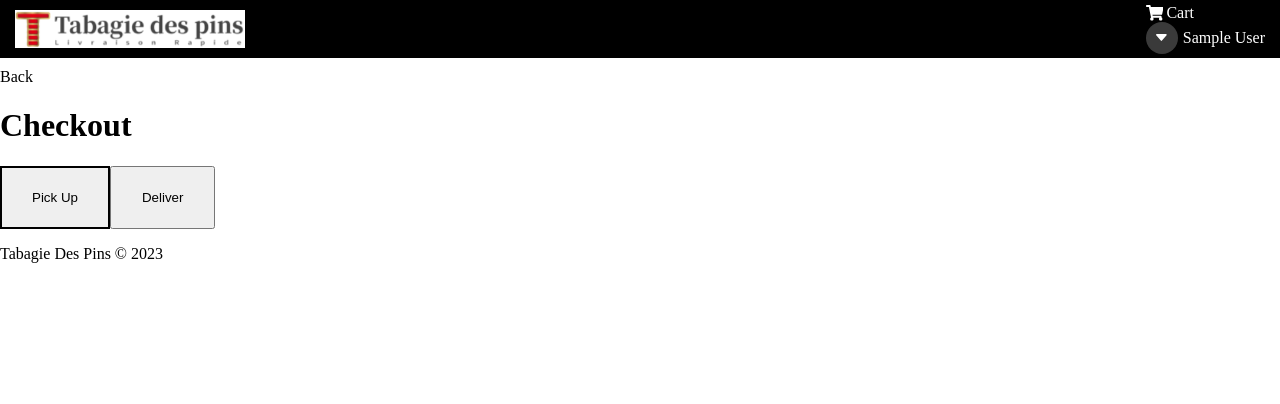
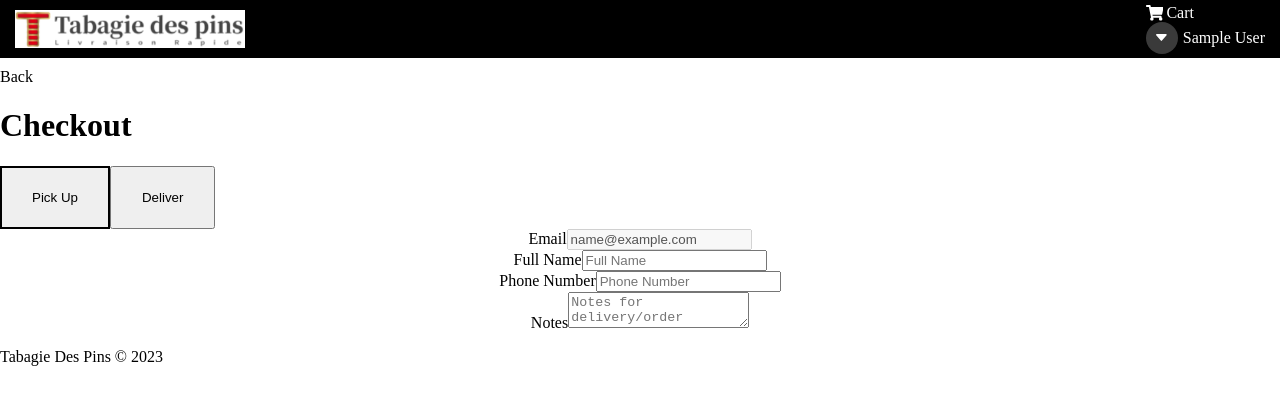
Before and after one commit to brian-pan/taba-retail, a React (Vite) app in the folder frontend/: page /checkout in a window 1280 px wide. Shown: the top 404 px of the page. Built offline with nearby package versions, Linux system fonts and the light colour scheme; sample sign-in values are in the browser's storage.

Commit message:
display userinfo form and shipping info form

```diff
--- /dev/null
+++ b/frontend/src/assets/areaOptions.ts
@@ -0,0 +1,30 @@
+export const areaOptions = [
+  {
+    value: "Ville-Marie",
+    label: "Ville-Marie",
+  },
+  {
+    value: "Plateau-Mont-Royal",
+    label: "Plateau-Mont-Royal",
+  },
+  {
+    value: "Outremont",
+    label: "Outremont",
+  },
+  {
+    value: "Westmount",
+    label: "Westmount",
+  },
+  {
+    value: "Sud-Ouest",
+    label: "Sud-Ouest",
+  },
+  {
+    value: "Côte-des-Neiges",
+    label: "Côte-des-Neiges",
+  },
+  {
+    value: "Mont-Royal",
+    label: "Mont-Royal",
+  },
+];
--- a/frontend/src/components/ShippingForm.tsx
+++ b/frontend/src/components/ShippingForm.tsx
@@ -4,46 +4,17 @@ import { useDispatch, useSelector } from "react-redux";
 import { useNavigate } from "react-router-dom";
 import Select from "react-select";
 
+import { areaOptions } from "../assets/areaOptions";
+
 interface ShippingFormProps {}
 
-const ShippingForm: React.FunctionComponent<ShippingFormProps> = (props) => {
+const ShippingForm: React.FunctionComponent<ShippingFormProps> = () => {
   const [address, setAddress] = useState("");
   const [area, setArea] = useState("");
   const [postalCode, setPostalCode] = useState("");
 
   // @ts-ignore
   const { isPickUp, shippingAddress } = useSelector((state) => state.cart);
-
-  const areaOptions = [
-    {
-      value: "Ville-Marie",
-      label: "Ville-Marie",
-    },
-    {
-      value: "Plateau-Mont-Royal",
-      label: "Plateau-Mont-Royal",
-    },
-    {
-      value: "Outremont",
-      label: "Outremont",
-    },
-    {
-      value: "Westmount",
-      label: "Westmount",
-    },
-    {
-      value: "Sud-Ouest",
-      label: "Sud-Ouest",
-    },
-    {
-      value: "Côte-des-Neiges",
-      label: "Côte-des-Neiges",
-    },
-    {
-      value: "Mont-Royal",
-      label: "Mont-Royal",
-    },
-  ];
 
   // local state change when typing
   // watcher debounce save global state after 1s no typing
--- /dev/null
+++ b/frontend/src/components/UserInfoForm.tsx
@@ -0,0 +1,85 @@
+import * as React from "react";
+import { useState } from "react";
+import { useDispatch, useSelector } from "react-redux";
+import { useNavigate } from "react-router-dom";
+
+interface UserInfoFormProps {}
+
+const UserInfoForm: React.FunctionComponent<UserInfoFormProps> = () => {
+  const [fullName, setFullName] = useState("");
+  const [phoneNumber, setPhoneNumber] = useState("");
+  const [notes, setNotes] = useState("");
+
+  // @ts-ignore
+  const { userInfo } = useSelector((state) => state.authentication);
+
+  // local state change when typing
+  // watcher debounce save global state after 1s no typing
+  return (
+    <>
+      <div className="user-info-form-wrapper form-wrapper">
+        <form>
+          <div className="form-group">
+            <label className="form-label form-label__email" htmlFor="formEmail">
+              Email
+            </label>
+            <input
+              className="form-input__email"
+              id="formEmail"
+              value={userInfo.email}
+              type="text"
+              disabled={true}
+            />
+          </div>
+          <div className="form-group">
+            <label
+              className="form-label form-label__full-name"
+              htmlFor="formFullName"
+            >
+              Full Name
+            </label>
+            <input
+              className="form-input__full-name"
+              id="formFullName"
+              value={fullName}
+              onChange={(e) => setFullName(e.target.value)}
+              type="text"
+              placeholder="Full Name"
+            />
+          </div>
+          <div className="form-group">
+            <label
+              className="form-label form-label__phone-number"
+              htmlFor="formPhoneNumber"
+            >
+              Phone Number
+            </label>
+            <input
+              className="form-input__phone-number"
+              id="formPhoneNumber"
+              value={phoneNumber}
+              onChange={(e) => setPhoneNumber(e.target.value)}
+              type="text"
+              placeholder="Phone Number"
+            />
+          </div>
+          <div className="form-group">
+            <label className="form-label form-label__notes" htmlFor="formNotes">
+              Notes
+            </label>
+            <textarea
+              className="form-input__notes"
+              id="formNotes"
+              value={notes}
+              onChange={(e) => setNotes(e.target.value)}
+              placeholder="Notes for delivery/order (optional)"
+              maxLength={200}
+            />
+          </div>
+        </form>
+      </div>
+    </>
+  );
+};
+
+export default UserInfoForm;
--- a/frontend/src/screens/CheckoutScreen.tsx
+++ b/frontend/src/screens/CheckoutScreen.tsx
@@ -4,6 +4,7 @@ import { useSelector, useDispatch } from "react-redux";
 import { Link } from "react-router-dom";
 
 import ShippingForm from "../components/ShippingForm";
+import UserInfoForm from "../components/UserInfoForm";
 import { setDeliverMethod } from "../slices/feSlices/cartSlice";
 import "../assets/styles/screens/CheckoutScreen.scss";
 
@@ -43,6 +44,7 @@ const CheckoutScreen: React.FunctionComponent<CheckoutScreenProps> = () => {
           </button>
         </div>
         {!isPickUp && <ShippingForm />}
+        <UserInfoForm />
       </div>
     </div>
   );
```
